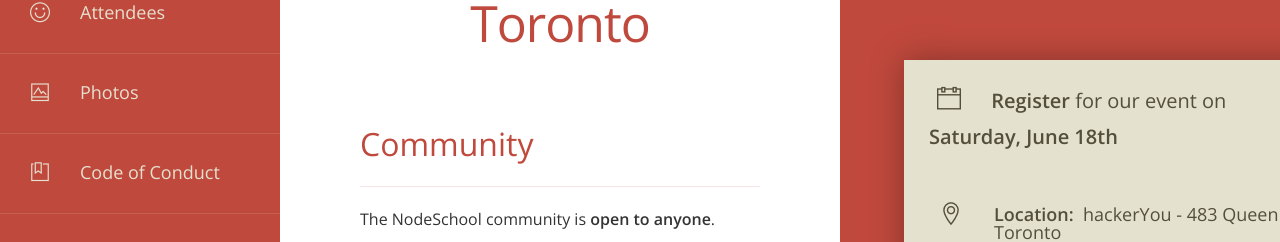
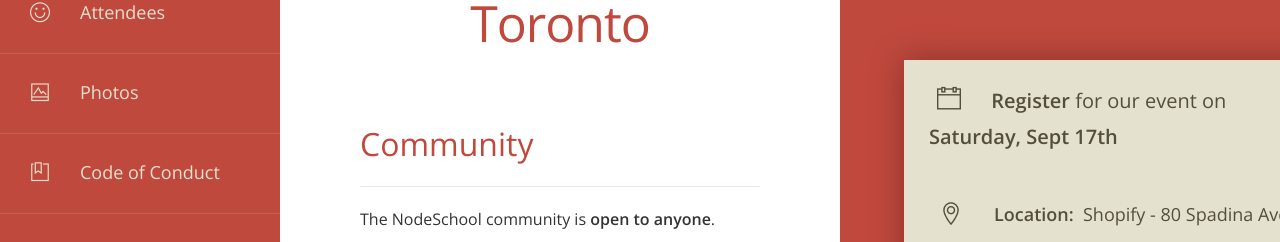
Before and after one commit to nodeschool/toronto, a Jekyll site: the page built from index.html, in a window 1280 px wide and 900 px high, cut to the strip 304-675 px from the top of the window. Shown: the part 122-364 px from the top of the strip. Built offline with Jekyll 4.4.1, drawn with Linux system fonts in a browser that asks for light colours; comment, search, counter and statistics services are not loaded.

Commit message:
Date should be september

```diff
--- a/_layouts/index.html
+++ b/_layouts/index.html
@@ -67,7 +67,7 @@
           <!-- Header -->
           <div class="header">
 
-            <a class="logo" href="https://ti.to/nodeschool-toronto/june-2016/"><img src="i/nodeschool-toronto-logo.svg" alt="NodeSchool Toronto Logo"></a>
+            <a class="logo" href="https://ti.to/nodeschool-toronto/september-2016/"><img src="i/nodeschool-toronto-logo.svg" alt="NodeSchool Toronto Logo"></a>
 
             <h1>Welcome to<br> NodeSchool Toronto</h1>
 
@@ -193,14 +193,14 @@
 
             <div class="event">
               <p class="register">
-                <strong>Register</strong> for our event on <strong>Saturday, June 18th</strong>
+                <strong>Register</strong> for our event on <strong>Saturday, Sept 17th</strong>
               </p>
-              <tito-widget event="nodeschool-toronto/june-2016"></tito-widget>
+              <tito-widget event="nodeschool-toronto/september-2016"></tito-widget>
               <p class="location">
-                <strong>Location:</strong>&nbsp; hackerYou - 483 Queen St. West, Toronto
+                <strong>Location:</strong>&nbsp; Shopify - 80 Spadina Ave, Toronto
               </p>
               <div class="map">
-                <iframe src="https://www.google.com/maps/embed?pb=!1m18!1m12!1m3!1d2886.992476123664!2d-79.40008148441558!3d43.64832487912147!2m3!1f0!2f0!3f0!3m2!1i1024!2i768!4f13.1!3m3!1m2!1s0x882b34dc87fa67bd%3A0xe05376a9e49647e1!2s483+Queen+St+W%2C+Toronto%2C+ON+M5V+2A9!5e0!3m2!1sen!2sca!4v1465311573729" width="600" height="450" frameborder="0" style="border:0" allowfullscreen></iframe>
+                <iframe src="https://www.google.com/maps/embed?pb=!1m14!1m8!1m3!1d11548.387995581234!2d-79.3956735!3d43.6461502!3m2!1i1024!2i768!4f13.1!3m3!1m2!1s0x0%3A0xd25e75caab787c06!2sShopify+Toronto!5e0!3m2!1sen!2sca!4v1474054567888" width="600" height="450" frameborder="0" style="border:0" allowfullscreen></iframe>
               </div>
               <p class="schedule">
                 <strong>Schedule</strong>
```
